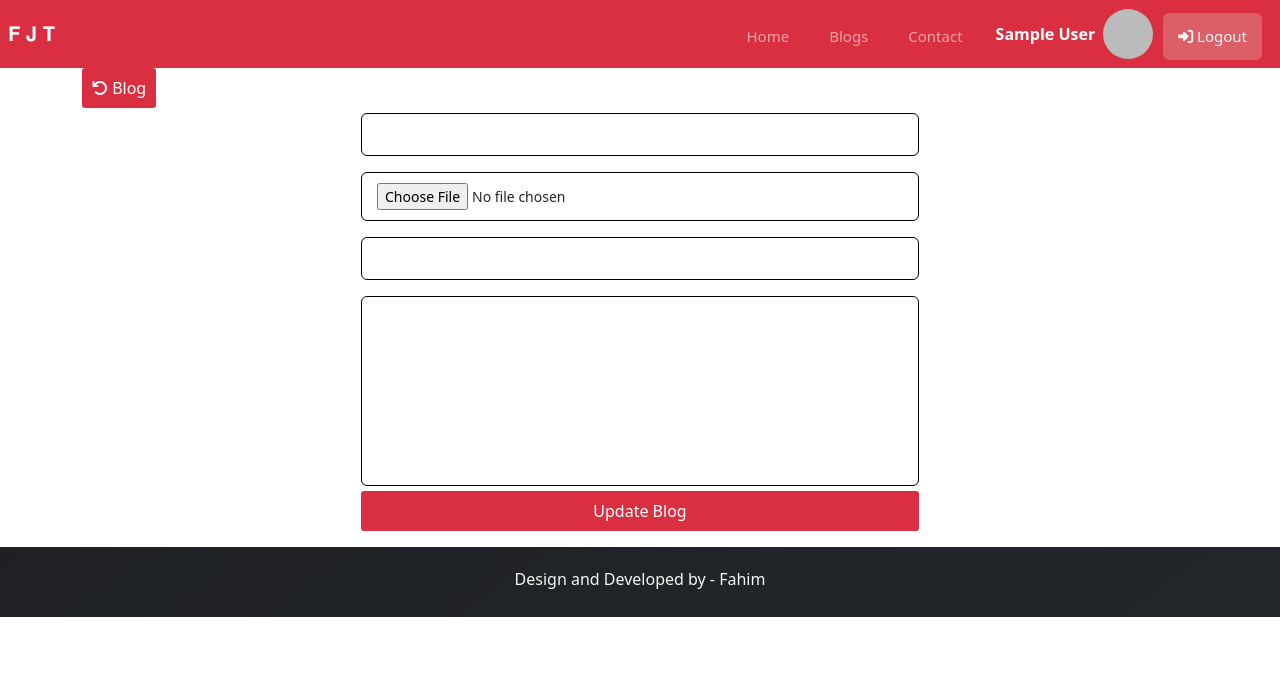
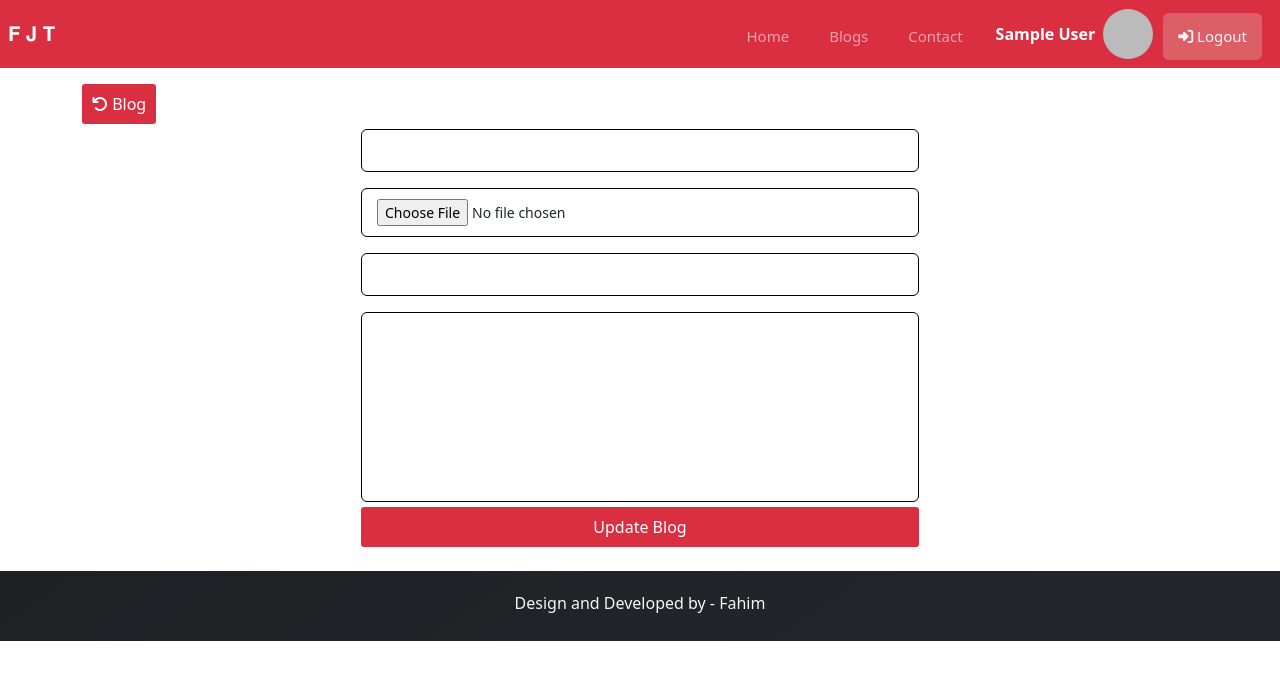
Before and after one commit to siffahim/First-Job-Task, a React (Create React App) app: page /updateBlog/1 in a window 1280 px wide. Shown: the top 680 px of the page. Built offline with nearby package versions, Linux system fonts and the light colour scheme; no server answers; sample sign-in values are in the browser's storage.

Commit message:
some changes

```diff
--- a/src/Pages/Contact/Contact.js
+++ b/src/Pages/Contact/Contact.js
@@ -8,7 +8,7 @@ const Caontact = () => {
         <>
             <Navigation />
             <Container>
-                <div className='form-container'>
+                <div className='form-container mb-4'>
                     <div className='text-center mb-5'>
                         <h3 className="text fw-bold" style={{ color: "black" }}>Contact Me</h3>
                     </div>
--- a/src/Pages/Dashboard/AddBlog/AddBlog.js
+++ b/src/Pages/Dashboard/AddBlog/AddBlog.js
@@ -47,8 +47,8 @@ const AddBlog = () => {
         <>
             <Navigation />
             <Container>
-                <div className=' form-container'>
-                    <button className='btn-custom' onClick={handleBlog}><i className="fas fa-undo"></i> Blogs</button>
+                <div className=' form-container mb-4'>
+                    <button className='btn-custom mt-3' onClick={handleBlog}><i className="fas fa-undo"></i> Blogs</button>
                     <form onSubmit={handleSubmit}>
                         <input type="text" onBlur={(e) => setTitle(e.target.value)} className='col-12 col-md-6 mb-3 d-block mx-auto' placeholder='Blog Title' required />
 
--- a/src/Pages/Dashboard/UpdateBlog/UpdateBlog.js
+++ b/src/Pages/Dashboard/UpdateBlog/UpdateBlog.js
@@ -77,8 +77,8 @@ const UpdateBlog = () => {
         <>
             <Navigation />
             <Container>
-                <div className='form-container'>
-                    <button className='btn-custom' onClick={handleBlog}><i className="fas fa-undo"></i> Blog</button>
+                <div className='form-container mb-4'>
+                    <button className='btn-custom mt-3' onClick={handleBlog}><i className="fas fa-undo"></i> Blog</button>
                     <form onSubmit={handleUpdate}>
                         <input type="text" onChange={handleChangeTitle} className='col-12 col-md-6 mb-3 d-block mx-auto' value={blog.title || ''} />
 
```
